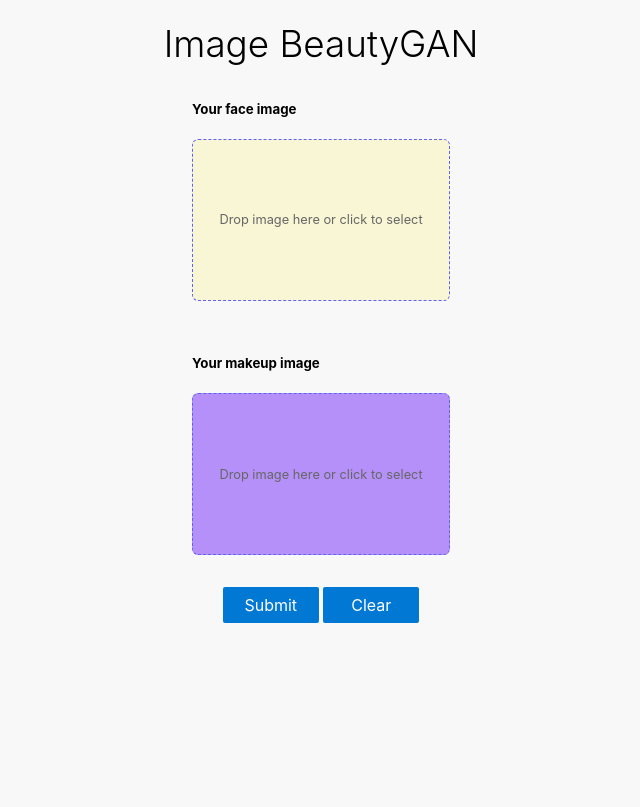
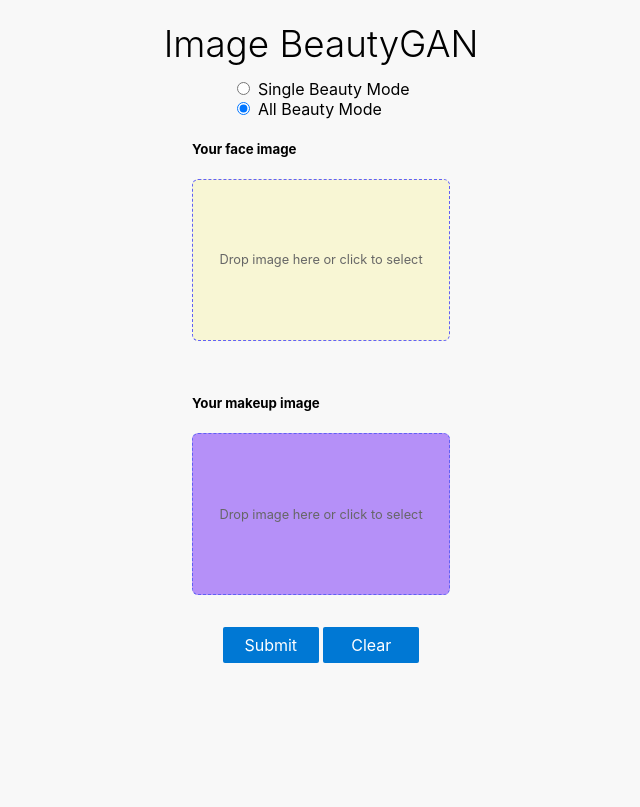
Before and after one commit to eunki7/flask-deeplearning-service-demo, a Flask app: page /beauty in a window 1280 px wide. Shown: the whole page, without its empty margins (319-959 px from the left). Before the commit the page ends 623 px from the top, so only its background shows below. Run offline with Flask 2, Linux system fonts and the light colour scheme.

Commit message:
add radio box event

```diff
--- a/static/main_2.js
+++ b/static/main_2.js
@@ -24,6 +24,13 @@ fileDragMp.addEventListener("dragover", fileDragHoverMakeup, false);
 fileDragMp.addEventListener("dragleave", fileDragHoverMakeup, false);
 fileDragMp.addEventListener("drop", fileSelectHandlerMakeup, false);
 fileSelectMp.addEventListener("change", fileSelectHandlerMakeup, false);
+
+
+document.querySelectorAll('input[type=radio][name="flexRadioDefault"]').forEach(
+  radio => radio.addEventListener('change', () =>
+    alert(radio.value)
+  )
+);
 
 function fileDragHoverOri(e) {
   console.log(e.type);
--- a/templates/index_ex2.html
+++ b/templates/index_ex2.html
@@ -4,7 +4,20 @@
   <div class="title">
     <h3>Image BeautyGAN</h3>
   </div>
-
+  <div class="panel">
+    <div class="form-check">
+      <input class="form-check-input" type="radio" name="flexRadioDefault" id="single-beauty-radio" value='single'>
+      <label class="form-check-label" for="single-beauty-radio">
+        Single Beauty Mode
+      </label>
+    </div>
+    <div class="form-check">
+      <input class="form-check-input" type="radio" name="flexRadioDefault" id="all-beauty-radio" value='all' checked>
+      <label class="form-check-label" for="all-beauty-radio">
+        All Beauty Mode
+      </label>
+    </div>
+  </div>
   <div class="panel">
     <h5>Your face image</h5>
     <input id="file-upload-gan-ori" class="hidden" type="file" accept="image/x-png,image/gif,image/jpeg" />
```
